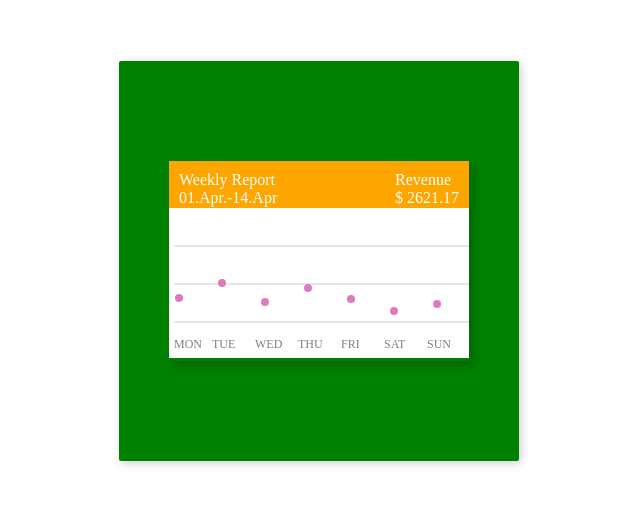
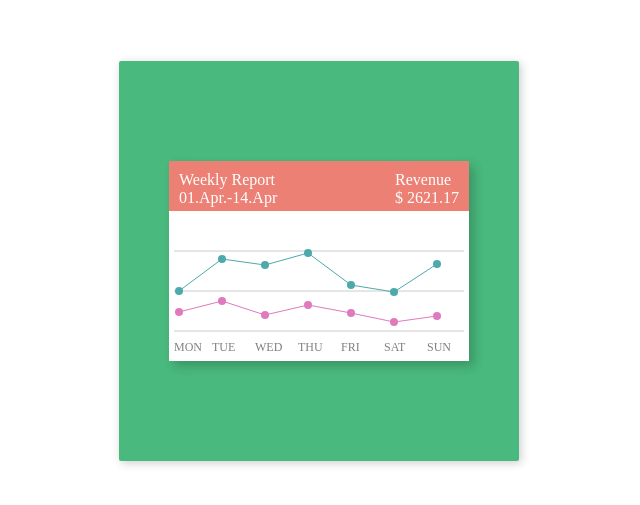
Before and after one commit to Reggie01/CSSChallengeDay5, a website: page index.html in a window 1280 px wide. Shown: the part 139-644 px from the top of the page, without its empty margins (321-961 px from the left). Drawn offline with nearby package versions, Linux system fonts and the light colour scheme.

Commit message:
Finished data pts and line. Changed color scheme
Finished inserting data pts for views and purchases. Connected data pts with lines. Changed color scheme to be more appealing to user.

```diff
--- a/index.html
+++ b/index.html
@@ -34,9 +34,9 @@
 		  </div>
           <svg version="1.2" xmlns="http://www.w3.org/2000/svg" xmlns:xlink="http://www.w3.org/1999/xlink" class="graph" aria-labelledby="title" role="img">
             <g class="grid y-grid" id="yGrid">
-              <line x1="5" x2="300" y1="38" y2="38"></line>
-              <line x1="5" x2="300" y1="76" y2="76"></line>
-              <line x1="5" x2="300" y1="114" y2="114"></line>
+              <line x1="5" x2="295" y1="40" y2="40"></line>
+              <line x1="5" x2="295" y1="80" y2="80"></line>
+              <line x1="5" x2="295" y1="120" y2="120"></line>
             </g>
             <g class="labels x-labels">
               <text x="5" y="140">MON</text>
@@ -48,16 +48,28 @@
               <text x="258" y="140">SUN</text>
             </g>
             <g class="data-purchases points" data-setname="weekly report">
-              <circle cx="10" cy="90" data-value="26" r="4"></circle>
-              <circle cx="53" cy="75" data-value="41" r="4"></circle>
-              <circle cx="96" cy="94" data-value="22" r="4"></circle>
-              <circle cx="139" cy="80" data-value="36" r="4"></circle>
-              <circle cx="182" cy="91" data-value="25" r="4"></circle>
-              <circle cx="225" cy="103" data-value="13" r="4"></circle>
-              <circle cx="268" cy="96" data-value="20" r="4"></circle>
+              <circle cx="10" cy="101" data-value="26" r="4"></circle>
+              <circle cx="53" cy="90" data-value="41" r="4"></circle>
+              <circle cx="96" cy="104" data-value="22" r="4"></circle>
+              <circle cx="139" cy="94" data-value="36" r="4"></circle>
+              <circle cx="182" cy="102" data-value="25" r="4"></circle>
+              <circle cx="225" cy="111" data-value="13" r="4"></circle>
+              <circle cx="268" cy="105" data-value="20" r="4"></circle>
             </g>
-            <g class="data-purchases points" data-setname="weekly report">
-
+            <g class="" >
+              <path class="data-purchases-lines" d="M10 101 L53 90 L96 104 L139 94 L182 102 L225 111 L268 105" />
+            </g>
+            <g class="data-views points" data-setname="weekly report">
+              <circle cx="10" cy="80" data-value="458" r="4"></circle>
+              <circle cx="53" cy="48" data-value="812" r="4"></circle>
+              <circle cx="96" cy="54" data-value="746" r="4"></circle>
+              <circle cx="139" cy="42" data-value="877" r="4"></circle>
+              <circle cx="182" cy="74" data-value="517" r="4"></circle>
+              <circle cx="225" cy="81" data-value="434" r="4"></circle>
+              <circle cx="268" cy="53" data-value="758" r="4"></circle>
+            </g>
+            <g class="" >
+              <path class="data-views-lines" d="M10 80 L53 48 L96 54 L139 42 L182 74 L225 81 L268 53" />
             </g>
           </svg>
 		</div>
--- a/sass/main.scss
+++ b/sass/main.scss
@@ -6,7 +6,7 @@
   height: 400px;
   margin-top: -200px;
   margin-left: -200px;
-  background: green;
+  background: #49B97D;
   border-radius: 2px;
   box-shadow: 2px 2px 10px 0 rgba(0,0,0,.2);
 }
@@ -27,7 +27,8 @@
   .card-header {
     position: relative;
     width: 100%;
-	background: orange;
+    height: 50px;
+	background: #EC8075;
 	color: #fff;
 
 	.card-header-report {
@@ -69,6 +70,20 @@ svg.graph .data-purchases {
   fill: #df7abe;
 }
 
+.data-purchases-lines {
+  fill: transparent;
+  stroke: #df7abe;
+}
+
+svg.graph .data-views {
+  fill: #4DA9AC;
+}
+
+.data-views-lines {
+  fill: transparent;
+  stroke: #4DA9AC;
+}
+
 .labels {
   font-size: 12px;
   fill: rgba(0,0,0,.5);
```
Also changed, not shown: css/main.css.
